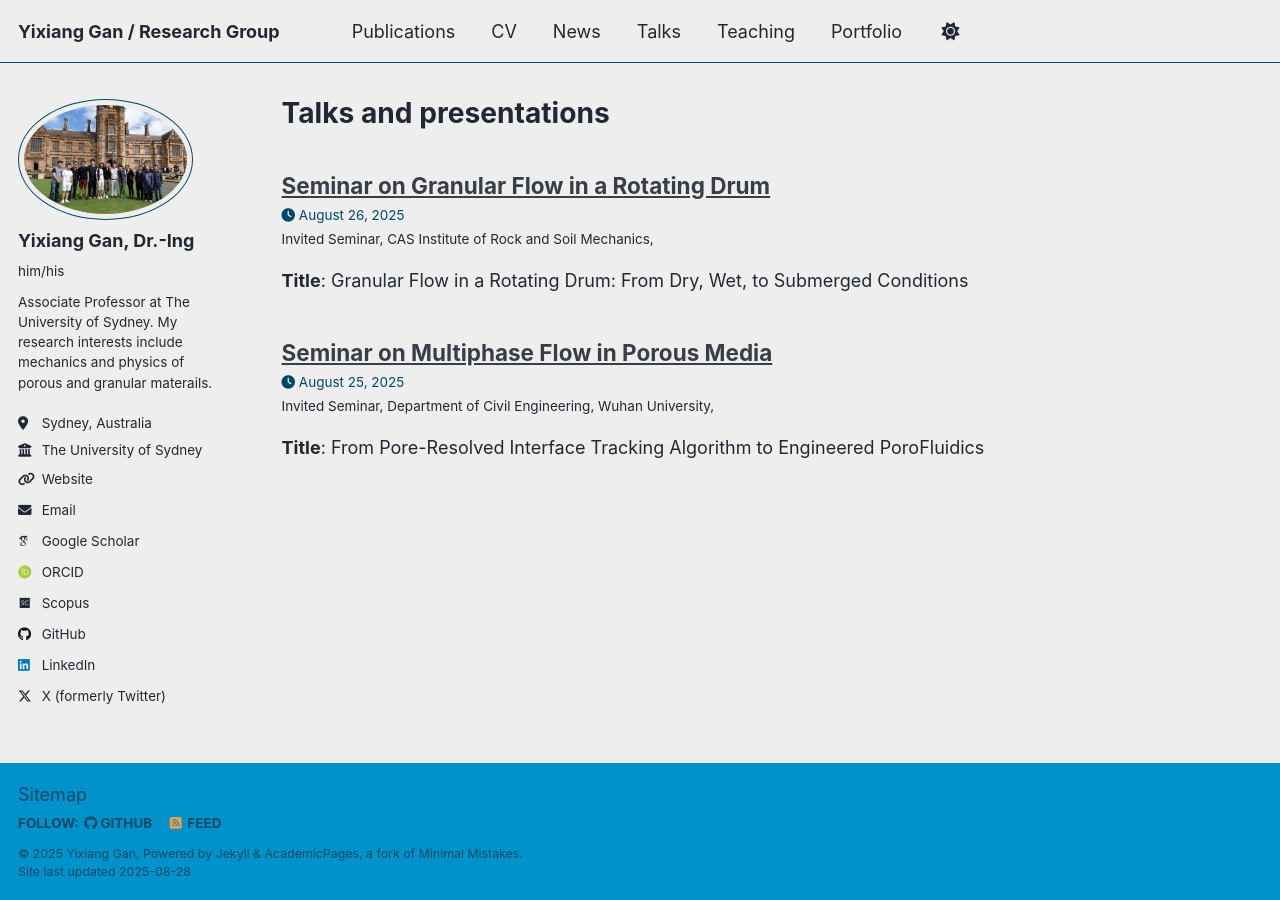
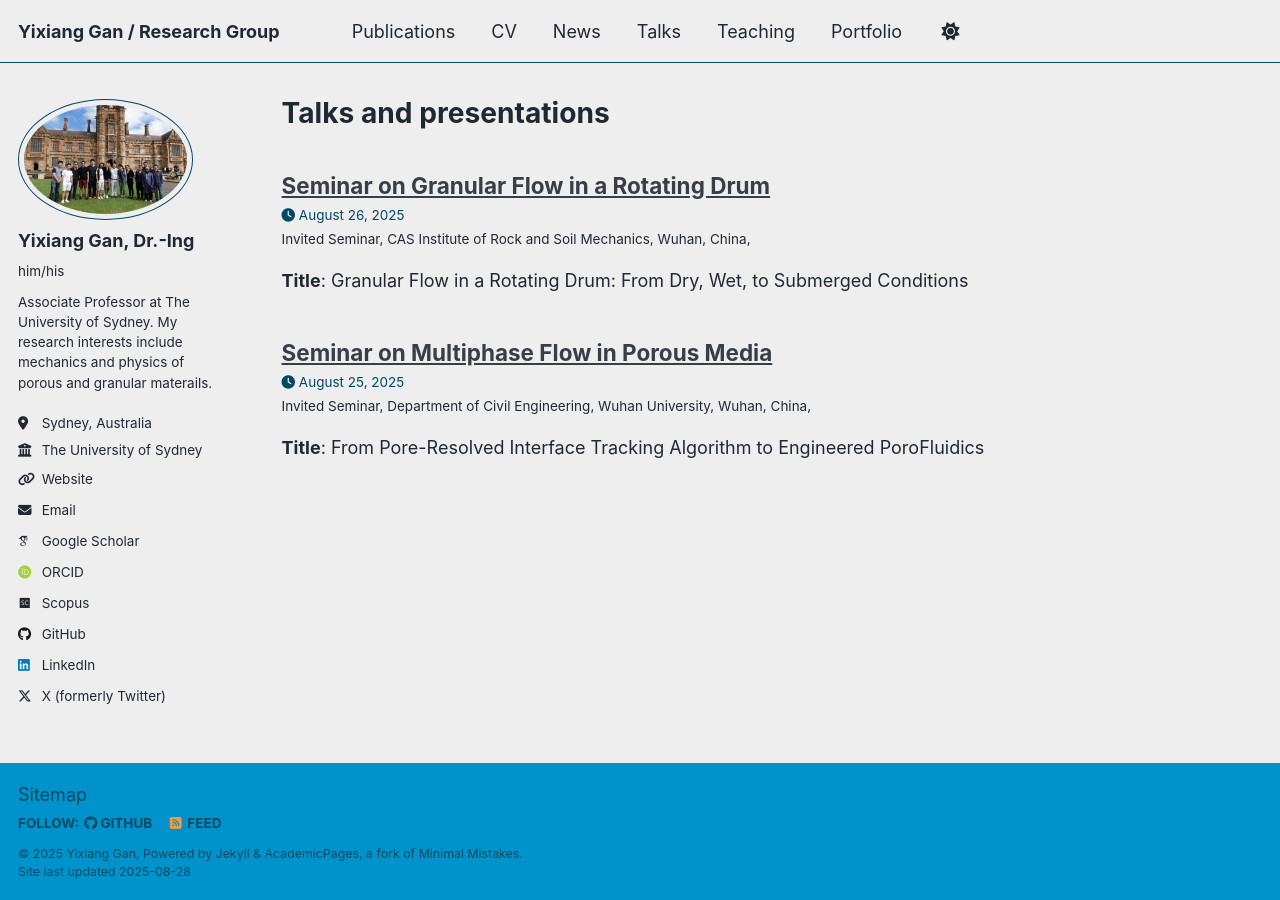
Before and after one commit to ganyx/site, a Jekyll site: the page built from _pages/talks.html, in a window 1280 px wide. Built offline with Jekyll 4.4.1, drawn with Linux system fonts in a browser that asks for light colours; some web fonts are replaced; a script that is not in the unit is left out.

Commit message:
Update venue details for upcoming seminars
Added city and country information to the venue fields for the WHU and CAS-IRSM seminars in August 2025. This provides clearer location details for both events.

```diff
--- a/_talks/2025-08-25-WHU.md
+++ b/_talks/2025-08-25-WHU.md
@@ -3,9 +3,8 @@ title: "Seminar on Multiphase Flow in Porous Media"
 collection: talks
 type: "Invited Seminar"
 permalink: /talks/2025-08-25-WHU
-venue: "Department of Civil Engineering, Wuhan University"
+venue: "Department of Civil Engineering, Wuhan University, Wuhan, China"
 date: 2025-08-25
-location: ""
 ---
 
 **Title**: From Pore-Resolved Interface Tracking Algorithm to Engineered PoroFluidics
--- a/_talks/2025-08-26-CAS-IRSM.md
+++ b/_talks/2025-08-26-CAS-IRSM.md
@@ -3,9 +3,8 @@ title: "Seminar on Granular Flow in a Rotating Drum"
 collection: talks
 type: "Invited Seminar"
 permalink: /talks/2025-08-26-CAS-IRSM
-venue: "CAS Institute of Rock and Soil Mechanics"
+venue: "CAS Institute of Rock and Soil Mechanics, Wuhan, China"
 date: 2025-08-26
-location: ""
 ---
 
 **Title**: Granular Flow in a Rotating Drum: From Dry, Wet, to Submerged Conditions
```
